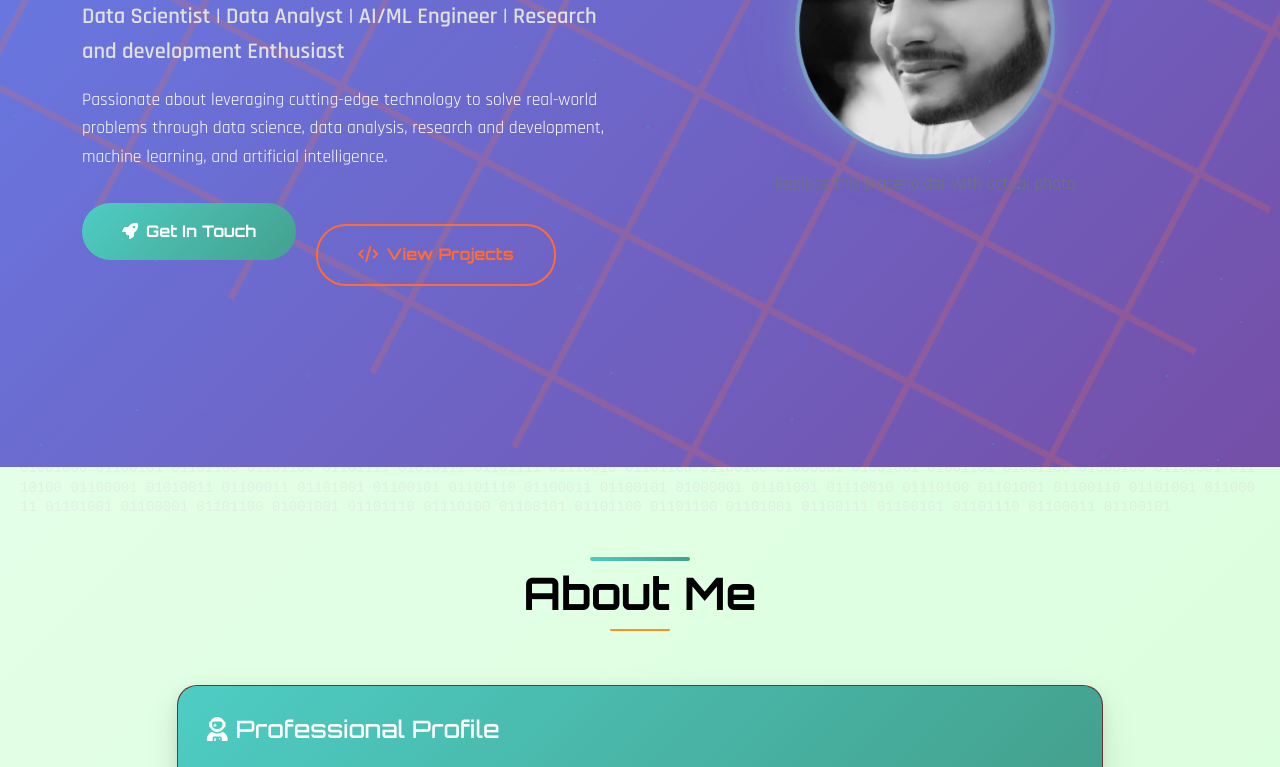
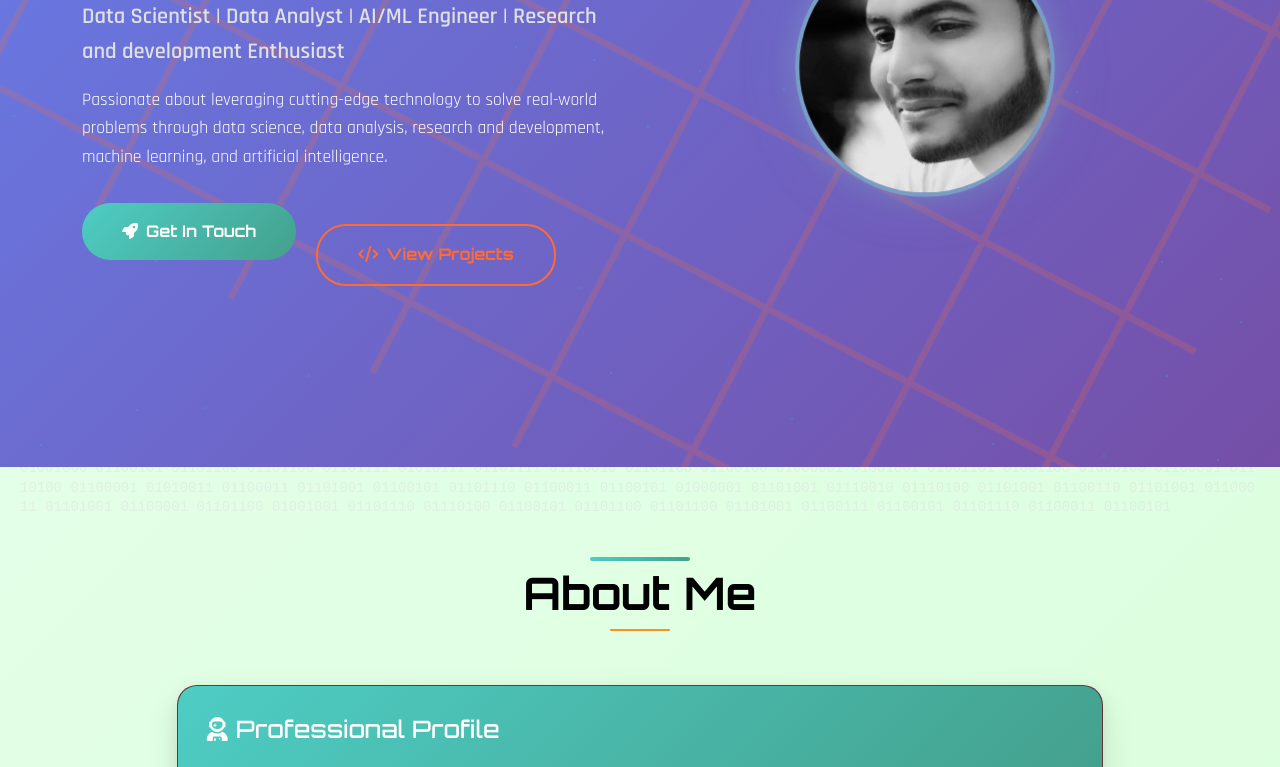
Before and after one commit to Shohidul203/shohidul203.github.io, a plain HTML site: page index.html in a window 1280 px wide. Shown: the part 333-1100 px from the top of the page. Drawn offline with nearby package versions, Linux system fonts and the light colour scheme.

Commit message:
Add files via upload

```diff
--- a/index.html
+++ b/index.html
@@ -824,8 +824,7 @@
                     </a>
                 </div>
                 <div class="col-lg-6 text-center">
-                    <img src="images/5.JPG" alt="MD. Shohidul Islam" class="profile-img">
-                    <p class="mt-3 text-secondary">Replace this placeholder with actual photo</p>
+                    <img src="5.JPG" alt="MD. Shohidul Islam" class="profile-img">
                 </div>
             </div>
         </div>
```
